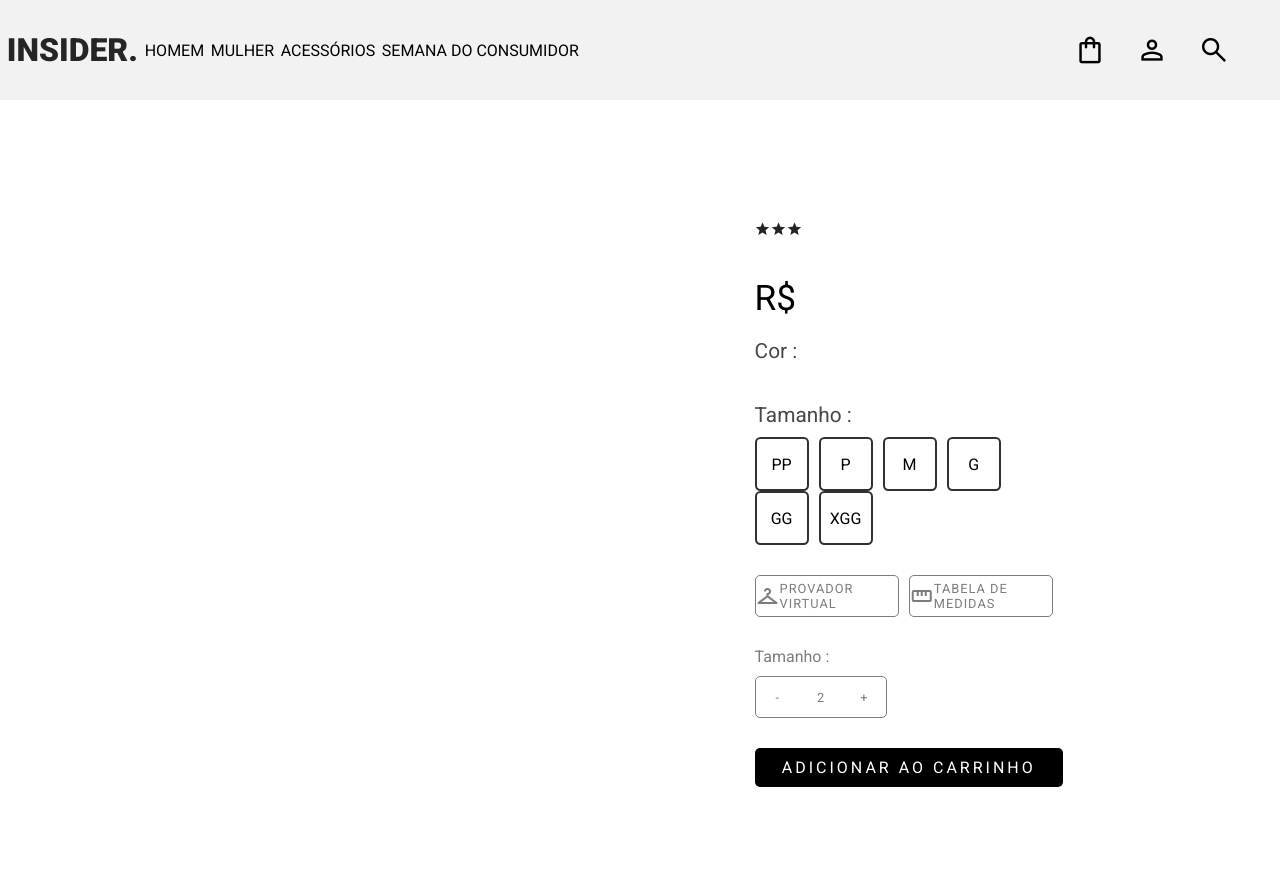
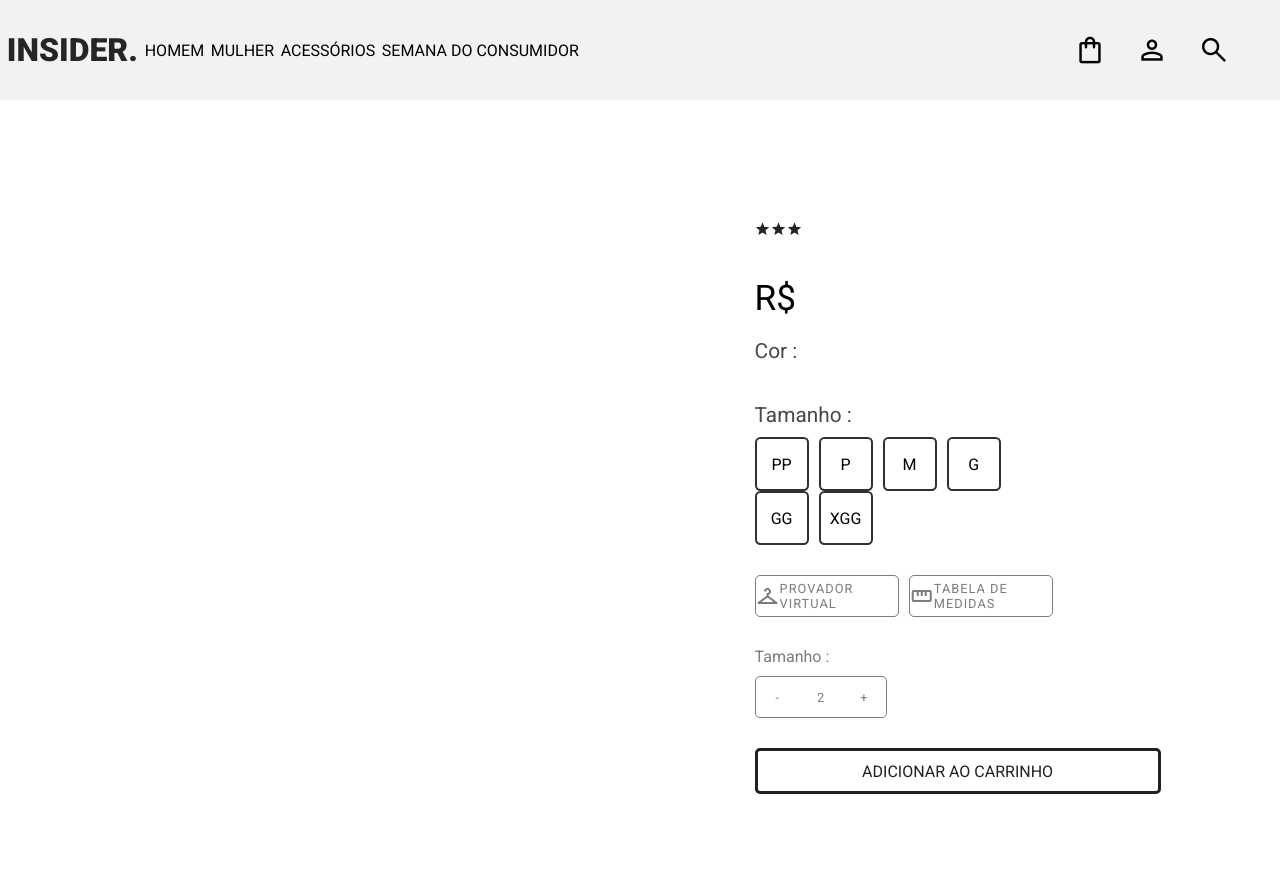
Before and after one commit to warlleism/insider-website-outfit-typescript, a React (Vite) app: page /detalhar in a window 1280 px wide. Shown: the top 885 px of the page. Built offline with nearby package versions, Linux system fonts and the light colour scheme.

Commit message:
correções

```diff
--- a/src/components/navbar/index.tsx
+++ b/src/components/navbar/index.tsx
@@ -17,8 +17,8 @@ const Navbar = () => {
     }, [])
 
 
-    function deleteItemCart(id: number) {
-        const filter: any = object.filter((data: any) => data.id !== id)
+    function deleteItemCart(id: number, cor: string) {
+        const filter: any = object.filter((data: any) => data.id !== id || data.cor !== cor)
         setObject(filter)
     }
 
@@ -102,6 +102,7 @@ const Navbar = () => {
                         ?
                         <div className='container-cart-detail' id='cart-content' onMouseLeave={() => showCartContent(false)}>
                             {object?.map((data: any) => {
+                                console.log(data.cor)
                                 return (
                                     <div className='container-cart-content' key={data?.id}>
                                         <div className='container-info-cart' onClick={() => setLocalStorage(data)}>
@@ -109,7 +110,7 @@ const Navbar = () => {
                                             <div>{data?.cor ? data?.cor : data?.img1.default_color}</div>
                                         </div>
                                         <img src={data?.img1.img_1} alt="" />
-                                        <span className="material-symbols-outlined" style={{ cursor: 'pointer' }} onClick={() => deleteItemCart(data.id)}>
+                                        <span className="material-symbols-outlined" style={{ cursor: 'pointer' }} onClick={() => deleteItemCart(data.id, data.cor)}>
                                             close
                                         </span>
                                     </div>
--- a/src/interface/IContent.ts
+++ b/src/interface/IContent.ts
@@ -8,6 +8,7 @@ interface Color {
 export interface Itens {
     id: number;
     name: string;
+    cor?: string;
     price: number;
     id_color?: number;
     color?: Color[];
--- a/src/view/detail/index.tsx
+++ b/src/view/detail/index.tsx
@@ -23,7 +23,18 @@ const DetailProduct = () => {
     function handlerObject() {
 
         const data = object.map((e) => e.id)
+        const data_cor = object.map((e) => e.cor)
         const obj = product?.id
+        const cor = product?.cor
+
+        const filter: boolean = data_cor.includes(cor)
+        if (filter) {
+            return
+        } else {
+            const newState: any = [...object, product];
+            setObject(newState);
+        }
+
         if (obj !== undefined) {
             const filter: boolean = data.includes(obj)
             if (filter) {
@@ -38,9 +49,45 @@ const DetailProduct = () => {
     useEffect(() => {
         const local = localStorage.getItem('item')
         if (local) {
-            setProduct(JSON.parse(local))
+            setProduct({
+                id: JSON.parse(local).id,
+                name: JSON.parse(local).name,
+                cor: 'Preta',
+                price: JSON.parse(local).price,
+                color: [
+                    { id_color: 1, hex: JSON.parse(local)?.color[0]?.hex, name: 'Preta' },
+                    { id_color: 2, hex: JSON.parse(local)?.color[1]?.hex, name: 'Azul' },
+                    { id_color: 3, hex: JSON.parse(local)?.color[2]?.hex, name: 'Verde' },
+                    { id_color: 4, hex: JSON.parse(local)?.color[3]?.hex, name: 'Cinza' }
+                ],
+                img1: {
+                    img_1: JSON.parse(local)?.img1.img_1,
+                    img_2: JSON.parse(local)?.img1.img_2,
+                    img_3: JSON.parse(local)?.img1.img_3,
+                    img_4: JSON.parse(local)?.img1.img_4,
+                },
+                img2: {
+                    img_1: JSON.parse(local)?.img2.img_1,
+                    img_2: JSON.parse(local)?.img2.img_2,
+                    img_3: JSON.parse(local)?.img2.img_3,
+                    img_4: JSON.parse(local)?.img2.img_4,
+                },
+                img3: {
+                    img_1: JSON.parse(local)?.img3.img_1,
+                    img_2: JSON.parse(local)?.img3.img_2,
+                    img_3: JSON.parse(local)?.img3.img_3,
+                    img_4: JSON.parse(local)?.img3.img_4,
+                },
+                img4: {
+                    img_1: JSON.parse(local)?.img4.img_1,
+                    img_2: JSON.parse(local)?.img4.img_2,
+                    img_3: JSON.parse(local)?.img4.img_3,
+                    img_4: JSON.parse(local)?.img4.img_4,
+                },
+            })
         }
         alterSizeBackground()
+
     }, [])
 
     //script de anomação ao trocar de cor do produto
@@ -135,7 +182,10 @@ const DetailProduct = () => {
                                 {
                                     product?.color?.map((e) => {
                                         return (
-                                            <div key={e?.id_color} onClick={() => {
+                                            <div
+                                                id='color'
+                                                key={e?.id_color}
+                                                onClick={() => {
                                                     if (typeof e?.id_color !== 'undefined') {
                                                         handlerType(e.id_color);
                                                     }
@@ -194,7 +244,12 @@ const DetailProduct = () => {
                         </div>
 
                         <div className='add-to-card' onClick={() => handlerObject()}
-                        >ADICIONAR AO CARRINHO</div>
+                        >ADICIONAR AO CARRINHO
+                            <span className="first"></span>
+                            <span className="second"></span>
+                            <span className="third"></span>
+                            <span className="fourth"></span>
+                        </div>
 
                     </div>
 
--- a/src/view/detail/style.scss
+++ b/src/view/detail/style.scss
@@ -2,7 +2,7 @@
     color: #fff;
     transition: .2s ease-in;
     background-color: #242424;
-  }
+}
 
 .container-detail {
     width: 100%;
@@ -185,15 +185,95 @@
             }
 
             .add-to-card {
-                color: #fff;
-                padding: 10px;
+                border: none;
+                height: 40px;
+                width: 400px;
+                display: flex;
+                font-size: 1rem;
                 cursor: pointer;
                 margin-top: 30px;
+                overflow: hidden;
+                color: #202020;
                 border-radius: 5px;
                 text-align: center;
-                letter-spacing: 3px;
-                background-color: #000000;
+                position: relative;
+                align-items: center;
+                transition: all 0.7s;
+                background: transparent;
+                justify-content: center;
+                text-transform: uppercase;
+                border: 3px solid #202020;
             }
+
+            .add-to-card:hover {
+                color: #fff;
+            }
+
+            span {
+                transition: all 0.7s;
+                z-index: -1;
+            }
+
+            .add-to-card .first {
+                content: "";
+                position: absolute;
+                right: 100%;
+                top: 0;
+                width: 25%;
+                height: 100%;
+                background: #202020;
+            }
+
+            .add-to-card:hover .first {
+                top: 0;
+                right: 0;
+            }
+
+            .add-to-card .second {
+                content: "";
+                position: absolute;
+                left: 25%;
+                top: -100%;
+                height: 100%;
+                width: 25%;
+                background: #202020;
+            }
+
+            .add-to-card:hover .second {
+                top: 0;
+                left: 50%;
+            }
+
+            .add-to-card .third {
+                content: "";
+                position: absolute;
+                left: 50%;
+                height: 100%;
+                top: 100%;
+                width: 25%;
+                background: #202020;
+            }
+
+            .add-to-card:hover .third {
+                top: 0;
+                left: 25%;
+            }
+
+            .add-to-card .fourth {
+                content: "";
+                position: absolute;
+                left: 100%;
+                top: 0;
+                height: 100%;
+                width: 25%;
+                background: #202020;
+            }
+
+            .add-to-card:hover .fourth {
+                top: 0;
+                left: 0;
+            }
+
         }
     }
 }
--- a/src/view/header/index.tsx
+++ b/src/view/header/index.tsx
@@ -7,30 +7,11 @@ import { useContext, useEffect } from 'react';
 import './style.scss'
 import { useNavigate } from 'react-router-dom';
 
-interface ObjAtual {
-    id: number;
-}
-
-interface ObjFiltrado {
-    [id: number]: ObjAtual;
-}
 
 const Header = () => {
 
     const { object, setObject } = useContext(Context)
     const navigate = useNavigate()
-
-
-    useEffect(() => {
-        const filteredArray: any = Object.values(object.reduce<ObjFiltrado>((objFiltrado, objAtual) => {
-            if (!objFiltrado[objAtual.id]) {
-                objFiltrado[objAtual.id] = objAtual;
-            }
-            return objFiltrado;
-        }, {}));
-
-        setObject(filteredArray);
-    }, []);
 
     //funcao responsavel por mostrar o cart
     function showCartContent(param: boolean) {
@@ -47,11 +28,10 @@ const Header = () => {
     }
 
     //funcao responsavel por deletar um item do carrinho
-    function deleteItemCart(id: number) {
-        const filter: any = object.filter((data: any) => data.id !== id)
+    function deleteItemCart(id: number, cor: string) {
+        const filter: any = object.filter((data: any) => data.id !== id || data.cor !== cor)
         setObject(filter)
     }
-
     //permanecendo dado no localstorage e rotaciona pra tela de detalhar
     function setLocalStorage(object: any) {
         localStorage.setItem('item', JSON.stringify(object))
@@ -114,7 +94,7 @@ const Header = () => {
                                         <div>{data?.cor ? data?.cor : data?.img1.default_color}</div>
                                     </div>
                                     <img src={data?.img1.img_1} alt="" />
-                                    <span className="material-symbols-outlined" style={{ cursor: 'pointer' }} onClick={() => deleteItemCart(data.id)}>
+                                    <span className="material-symbols-outlined" style={{ cursor: 'pointer' }} onClick={() => deleteItemCart(data.id, data.cor)}>
                                         close
                                     </span>
                                 </div>
```
Also changed, not shown: src/data/data.ts (+46 -48 lines). Lines whose indentation alone changed are shown as unchanged.
